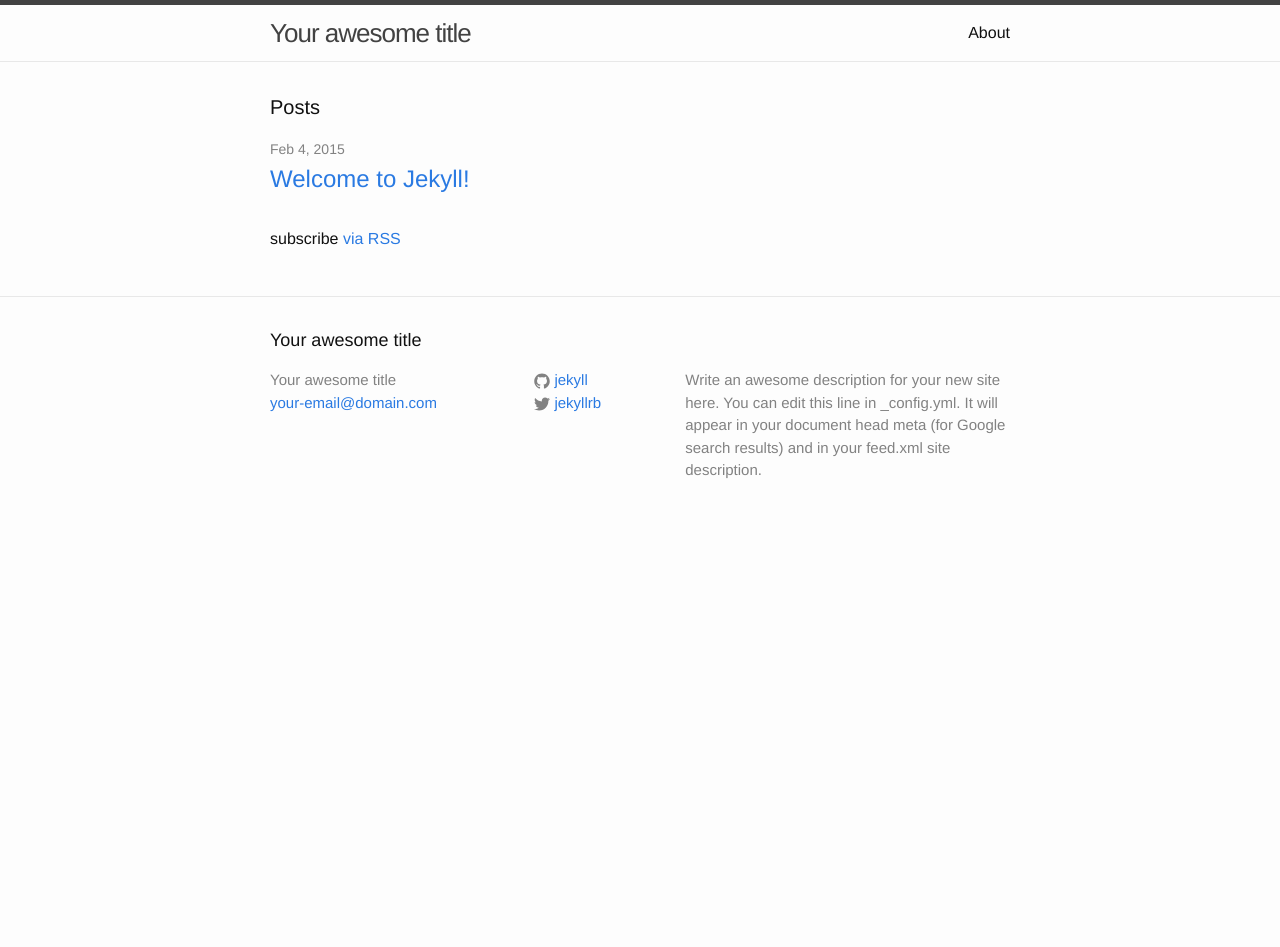
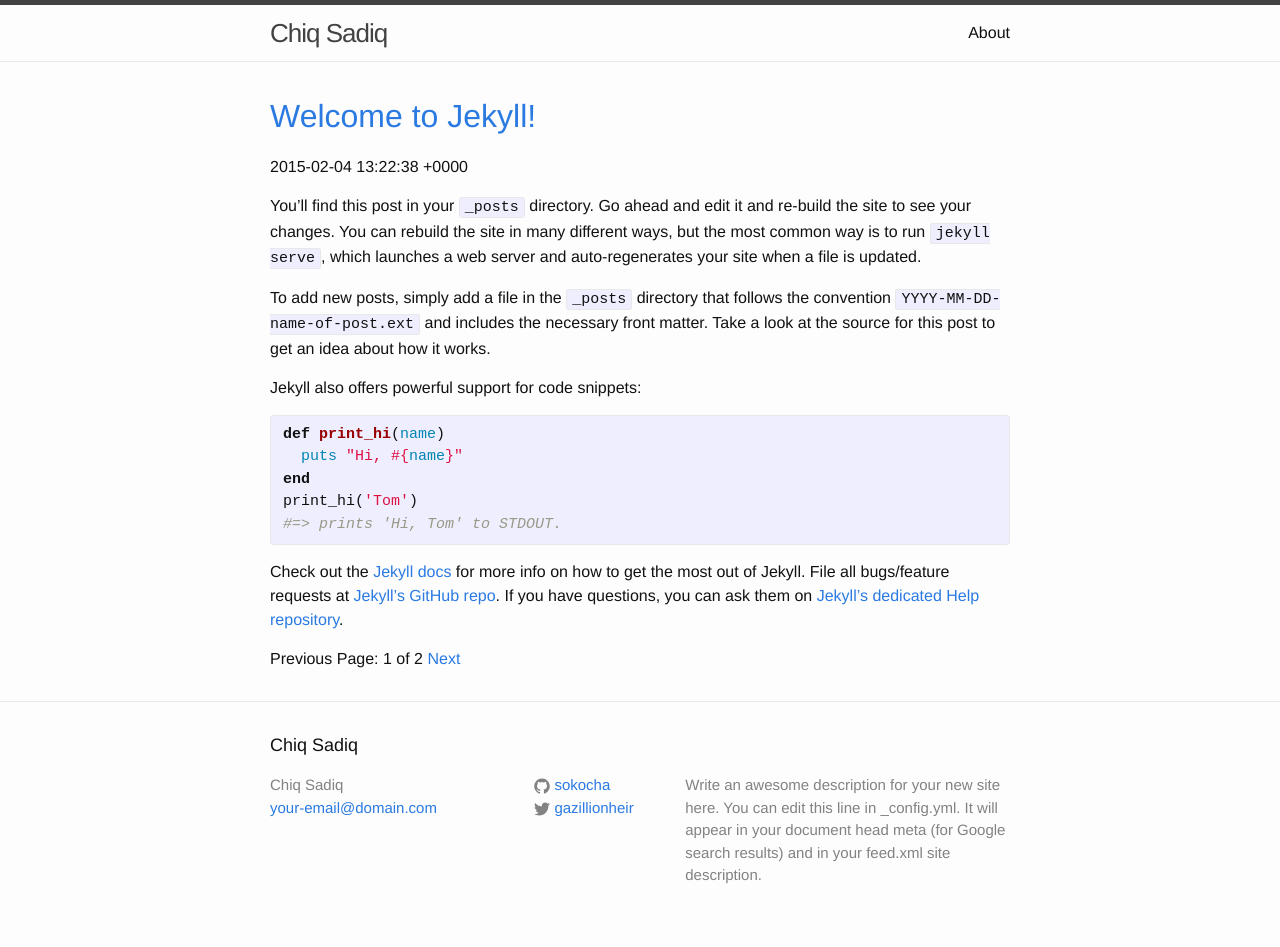
Before and after one commit to sokocha/sokocha.github.io, a Jekyll site: the page built from index.html, in a window 1280 px wide. Built offline with Jekyll 4.4.1, drawn with Linux system fonts in a browser that asks for light colours; the list of posts is cut into pages by our own code; before the commit the page ends 900 px from its top, so only the background shows below that.

Commit message:
edits post title

```diff
--- a/_config.yml
+++ b/_config.yml
@@ -1,5 +1,5 @@
 # Site settings
-title: Your awesome title
+title: Chiq Sadiq
 email: your-email@domain.com
 description: > # this means to ignore newlines until "baseurl:"
   Write an awesome description for your new site here. You can edit this
@@ -7,8 +7,12 @@
   Google search results) and in your feed.xml site description.
 baseurl: "" # the subpath of your site, e.g. /blog/
 url: "http://yourdomain.com" # the base hostname & protocol for your site
-twitter_username: jekyllrb
-github_username:  jekyll
+twitter_username: gazillionheir
+github_username:  sokocha
 
 # Build settings
 markdown: kramdown
+
+exclude: ['README.md']
+
+paginate: 1
--- a/index.html
+++ b/index.html
@@ -2,22 +2,27 @@
 layout: default
 ---
 
-<div class="home">
+{% for post in paginator.posts %}
+  <h1><a href="{{ post.url }}">{{ post.title }}</a></h1>
+  <p class="author">
+    <span class="date">{{ post.date }}</span>
+  </p>
+  <div class="content">
+    {{ post.content }}
+  </div>
+{% endfor %}
 
-  <h1 class="page-heading">Posts</h1>
-
-  <ul class="post-list">
-    {% for post in site.posts %}
-      <li>
-        <span class="post-meta">{{ post.date | date: "%b %-d, %Y" }}</span>
-
-        <h2>
-          <a class="post-link" href="{{ post.url | prepend: site.baseurl }}">{{ post.title }}</a>
-        </h2>
-      </li>
-    {% endfor %}
-  </ul>
-
-  <p class="rss-subscribe">subscribe <a href="{{ "/feed.xml" | prepend: site.baseurl }}">via RSS</a></p>
-
+<!-- Pagination links -->
+<div class="pagination">
+  {% if paginator.previous_page %}
+    <a href="/page{{ paginator.previous_page }}" class="previous">Previous</a>
+  {% else %}
+    <span class="previous">Previous</span>
+  {% endif %}
+  <span class="page_number ">Page: {{ paginator.page }} of {{ paginator.total_pages }}</span>
+  {% if paginator.next_page %}
+    <a href="/page{{ paginator.next_page }}" class="next">Next</a>
+  {% else %}
+    <span class="next ">Next</span>
+  {% endif %}
 </div>
```
Also changed, not shown: _posts/2015-02-03-yesterday.markdown (added, +27 -0 lines), README.md (added), assets/kid.jpg (added).
